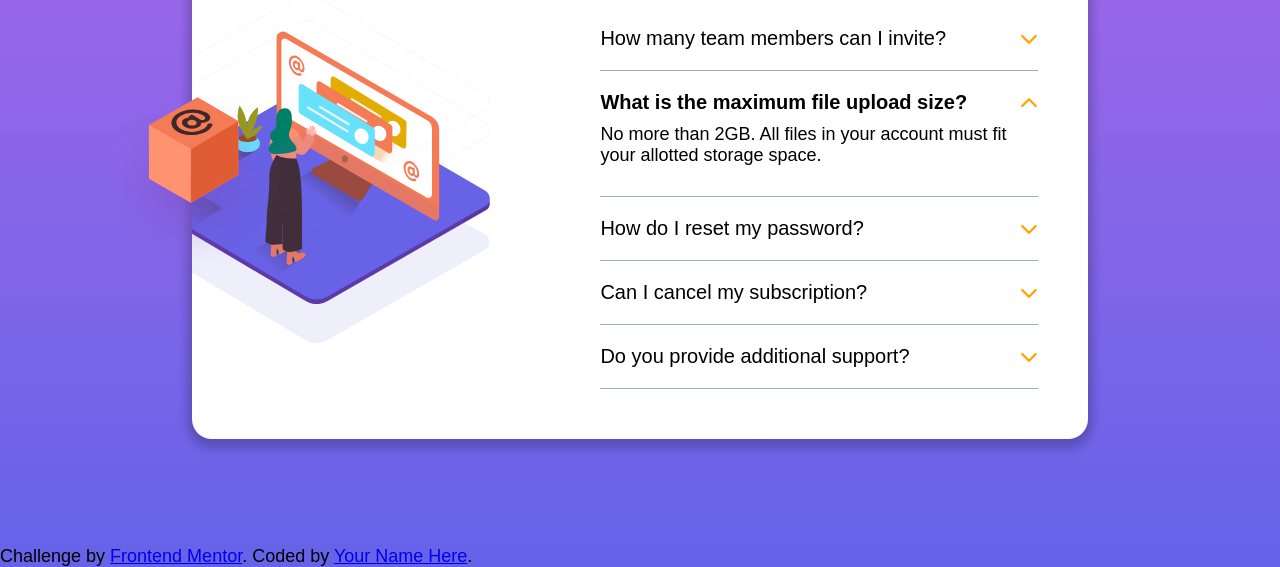
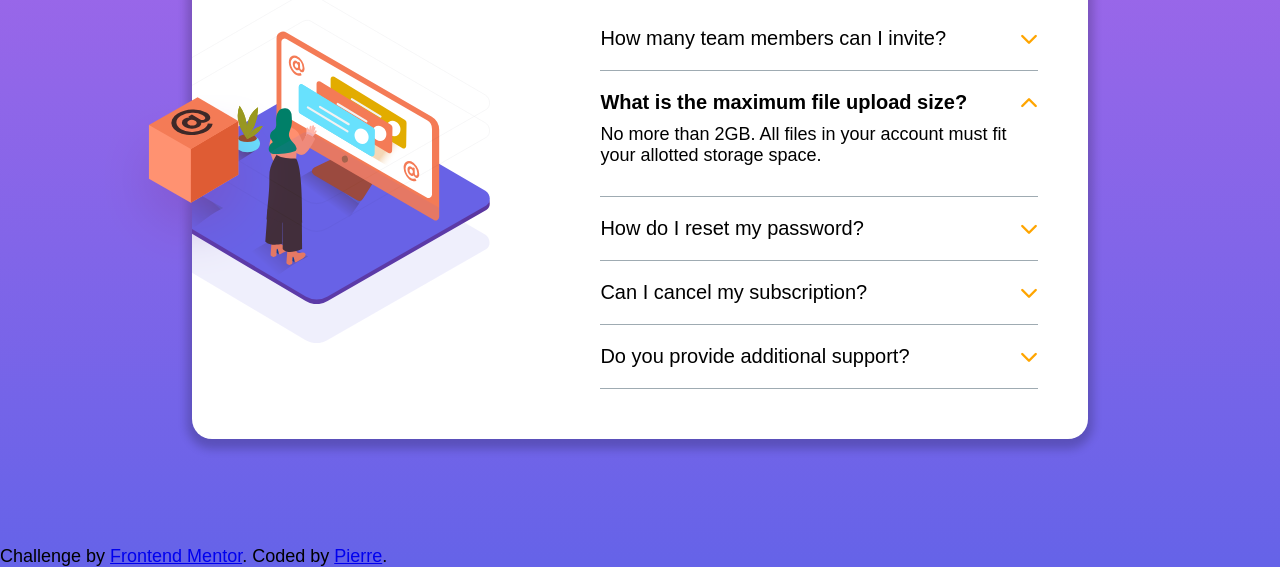
Before and after one commit to pchatard/faq-accordion, a plain HTML site: page faq-accordion-card-main/index.html in a window 1280 px wide. Shown: the part 233-800 px from the top of the page. Drawn offline with Linux system fonts and the light colour scheme; a web font is replaced by a local one.

Commit message:
update footer

```diff
--- a/faq-accordion-card-main/index.html
+++ b/faq-accordion-card-main/index.html
@@ -130,7 +130,7 @@
 				href="https://www.frontendmentor.io?ref=challenge"
 				target="_blank"
 				>Frontend Mentor</a
-			>. Coded by <a href="#">Your Name Here</a>.
+			>. Coded by <a href="https://github.com/pchatard">Pierre</a>.
 		</footer>
 	</body>
 </html>
```
